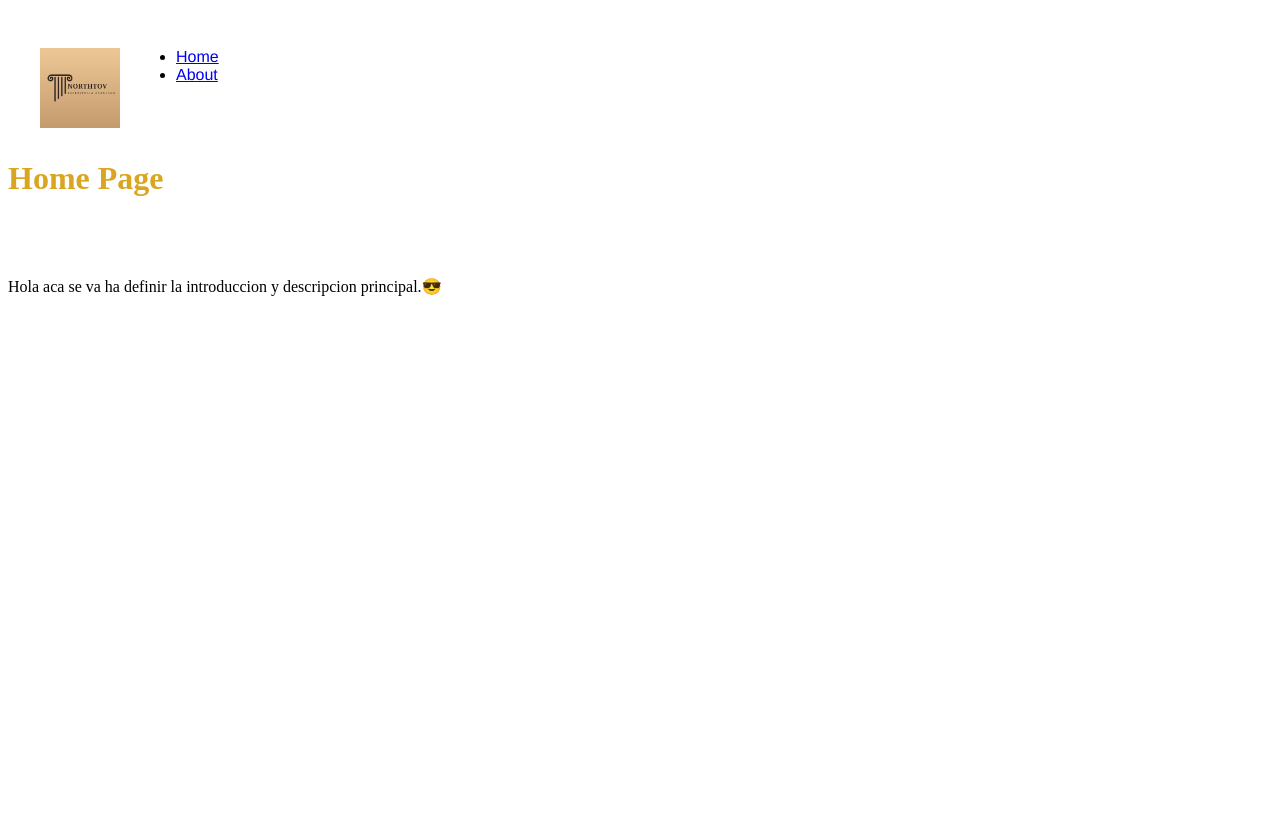
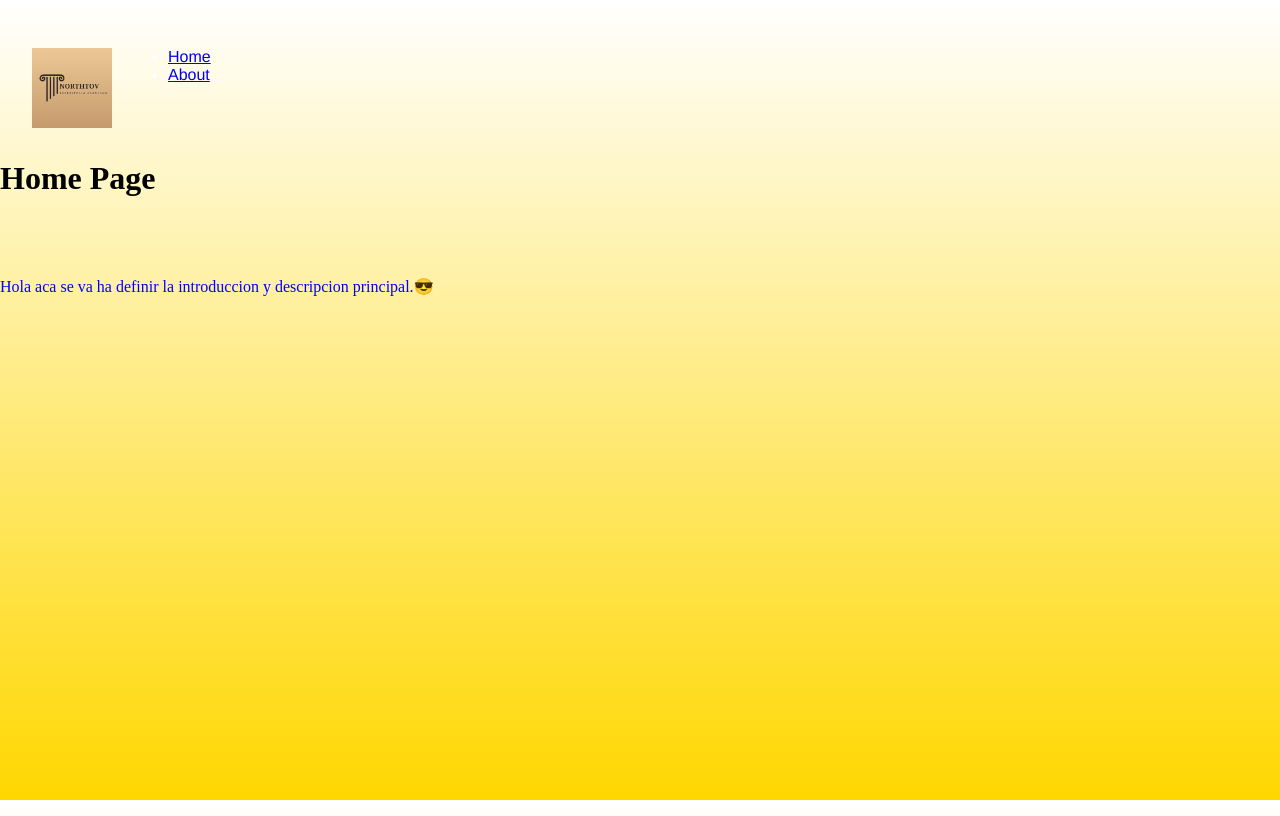
Before and after one commit to hnorthcote/northtov, a Gatsby site: page / in a window 1280 px wide. Built offline with nearby package versions, Linux system fonts and the light colour scheme; Gatsby itself is replaced by a stand-in of ours.

Commit message:
background and 100%

```diff
--- a/src/components/layout.js
+++ b/src/components/layout.js
@@ -1,6 +1,7 @@
 import * as React from 'react'
 import { heading }from './layout.module.css'
 import Header from './header'
+import './layout.module.css'
 
 
 
--- a/src/components/layout.module.css
+++ b/src/components/layout.module.css
@@ -1,3 +1,17 @@
+
+html, body, #___gatsby {
+    height: 100%;
+}
+
+body {
+    margin: 0px;
+    background: linear-gradient(to bottom, white, gold);
+    color: white;
+}
+
+div[role="group"][tabindex] {
+    height: 100%;
+}
 .container {
     font-family: 'Franklin Gothic Medium', 'Arial Narrow', Arial, sans-serif;
     display: flex;
@@ -6,7 +20,7 @@
 }
 
 .heading  {
-    color: #DAA520;
+    color: black;
     margin-top: 0;
     margin-bottom: 6px;
 }
@@ -52,4 +66,5 @@
   .text {
     margin-top: 5rem;
     align-self: center;
+    color: blue;
   }
--- /dev/null
+++ b/src/styles/global.css
@@ -0,0 +1,11 @@
+html, body, #___gatsby {
+    height: 100%;
+}
+
+body {
+    margin: 0px;
+}
+
+div[role="group"][tabindex] {
+    height: 100%;
+}
```
